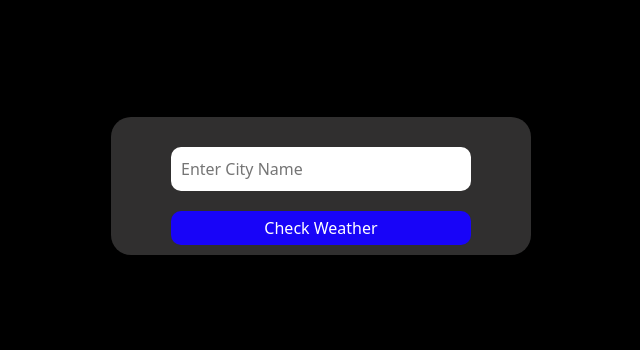
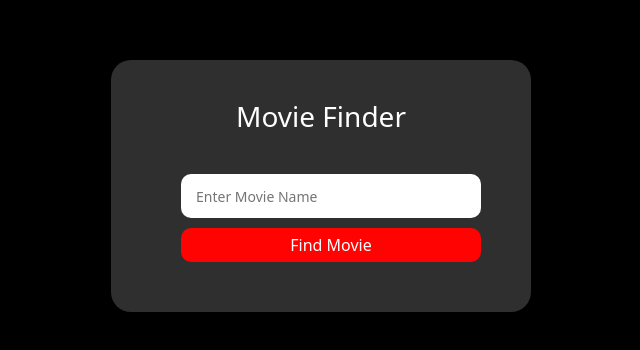
Before and after one commit to surya-jsdev/MovieFinder, a React (Vite) app: page / in a window 1280 px wide. Shown: the part 214-564 px from the top of the page, without its empty margins (319-959 px from the left). Built offline with nearby package versions, Linux system fonts and the light colour scheme.

Commit message:
movie finder enable

```diff
--- a/src/main.jsx
+++ b/src/main.jsx
@@ -9,8 +9,8 @@ import Weather from './Weather.jsx'
 
 createRoot(document.getElementById('root')).render(
   <StrictMode>
-    {/* <App /> */}
-    <Weather />
+    <App />
+    {/* <Weather /> */}
     {/* <ColorSchemesExample /> */}
     {/* <GetData /> */}
   </StrictMode>,
```
